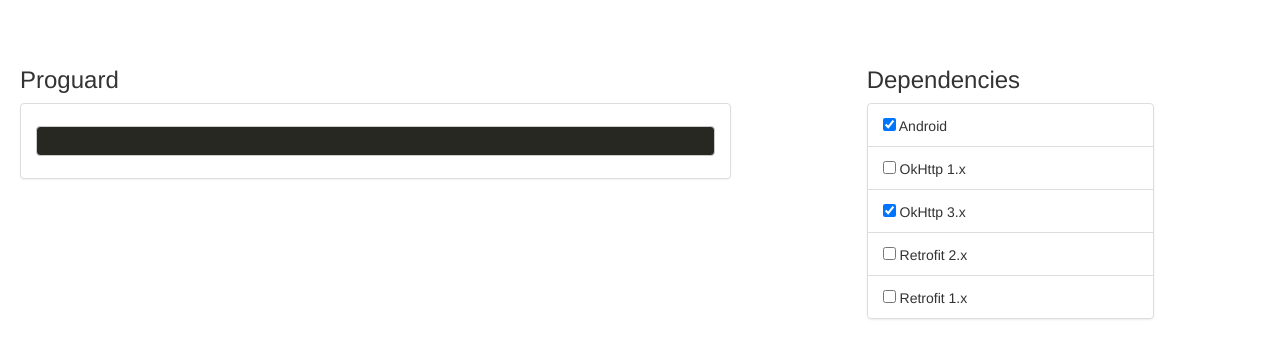
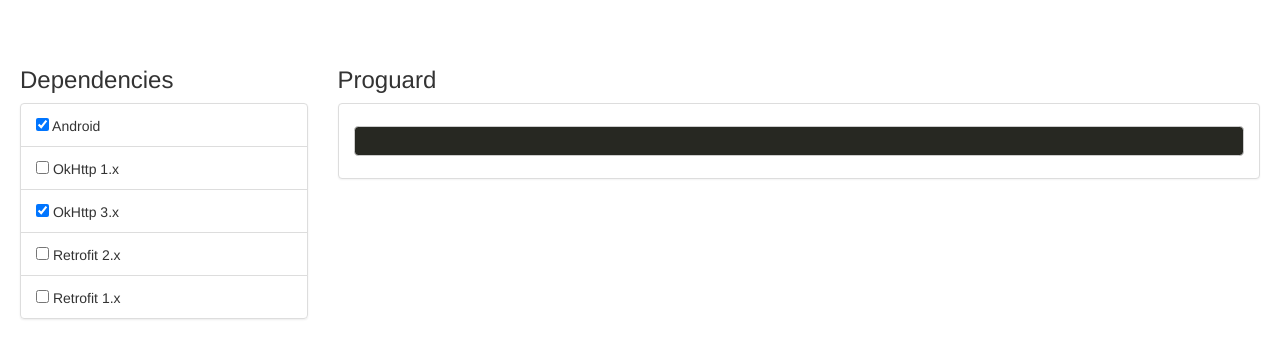
Before and after one commit to KaKaVip/android-proguard, a plain HTML site: page index.html in a window 1280 px wide. Shown: the part 63-422 px from the top of the page. Drawn offline with nearby package versions, Linux system fonts and the light colour scheme; no server answers.

Commit message:
Layout changed

```diff
--- a/index.html
+++ b/index.html
@@ -131,7 +131,15 @@
     <div class="progress-bar" style="width: 100%"></div>
   </div>
   <div class="row">
-    <div class="col-lg-7">
+
+    <div class="col-lg-3">
+      <h3>Dependencies</h3>
+      <div id="libs">
+        <ul class="list-group"></ul>
+      </div>
+    </div>
+
+    <div class="col-lg-9">
       <h3>Proguard</h3>
       <div class="panel panel-default">
         <div class="panel-body">
@@ -139,12 +147,7 @@
         </div>
       </div>
     </div>
-    <div class="col-lg-3 col-lg-offset-1">
-      <h3>Dependencies</h3>
-      <div id="libs">
-        <ul class="list-group"></ul>
-      </div>
-    </div>
+
   </div>
 
 </body>
```
